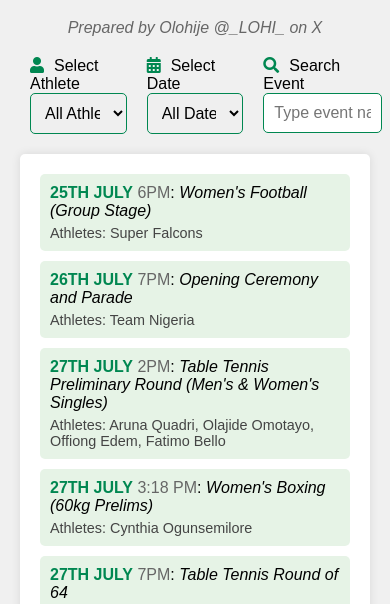
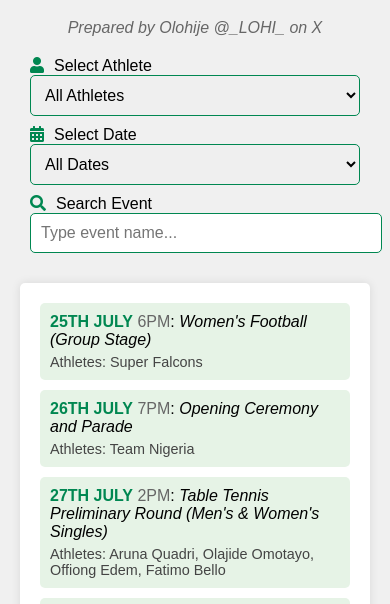
Before and after one commit to scothinks/team_nigeria_2024_schedule, a plain HTML site: page index.html in a window 390 px wide. Shown: the part 155-759 px from the top of the page. Drawn offline with nearby package versions, Linux system fonts and the light colour scheme.

Commit message:
Update index.html
updated navbar to be responsive on mobile and display as row.

```diff
--- a/index.html
+++ b/index.html
@@ -20,6 +20,15 @@
         .time { color: #666; }
         .event-name { font-style: italic; }
         .athletes { margin-top: 5px; font-size: 0.9em; color: #444; }
+        @media (max-width: 768px) {
+    .menu-container {
+        flex-direction: column;
+        align-items: stretch;
+    }
+    .menu-item {
+        margin-bottom: 10px;
+    }
+}
     </style>
 </head>
 <body>
```
